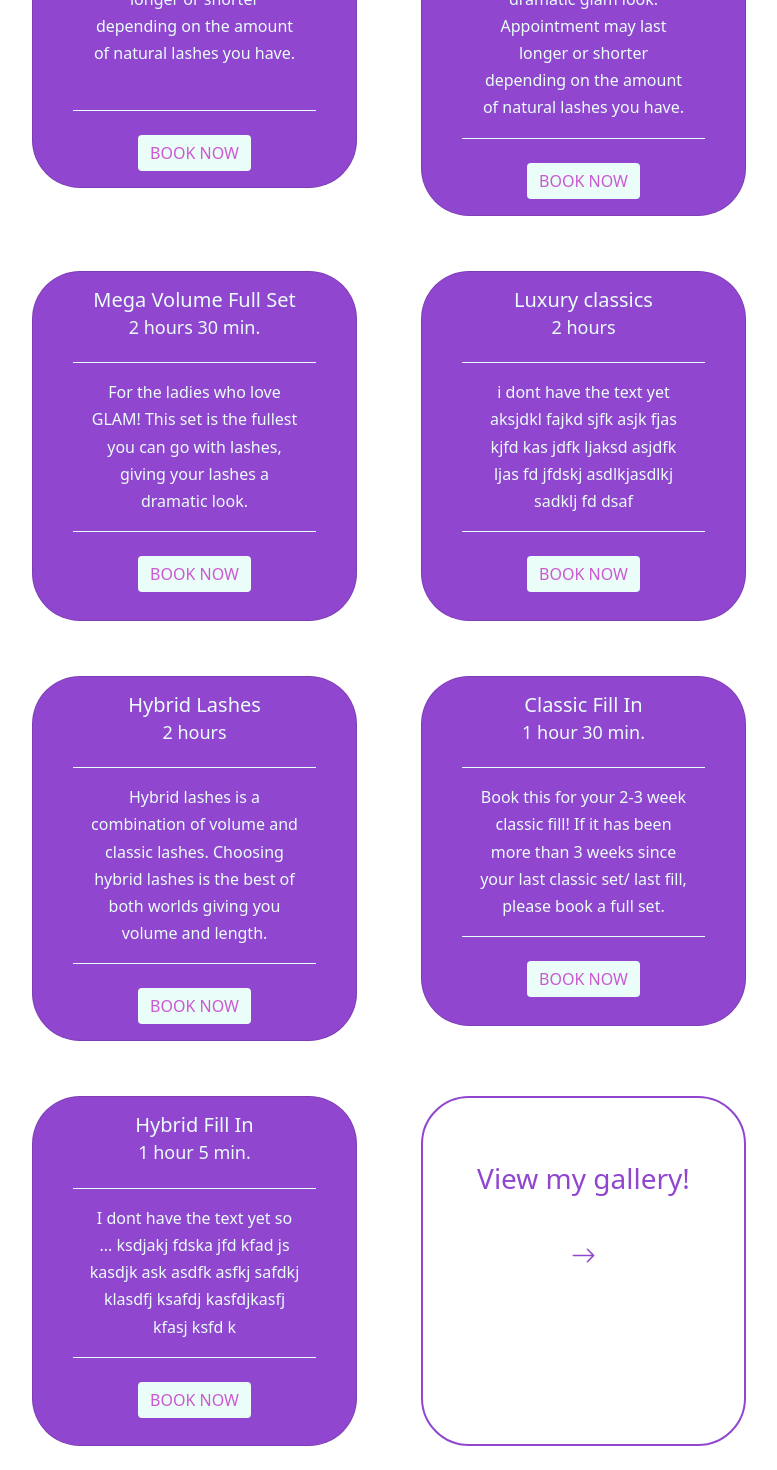
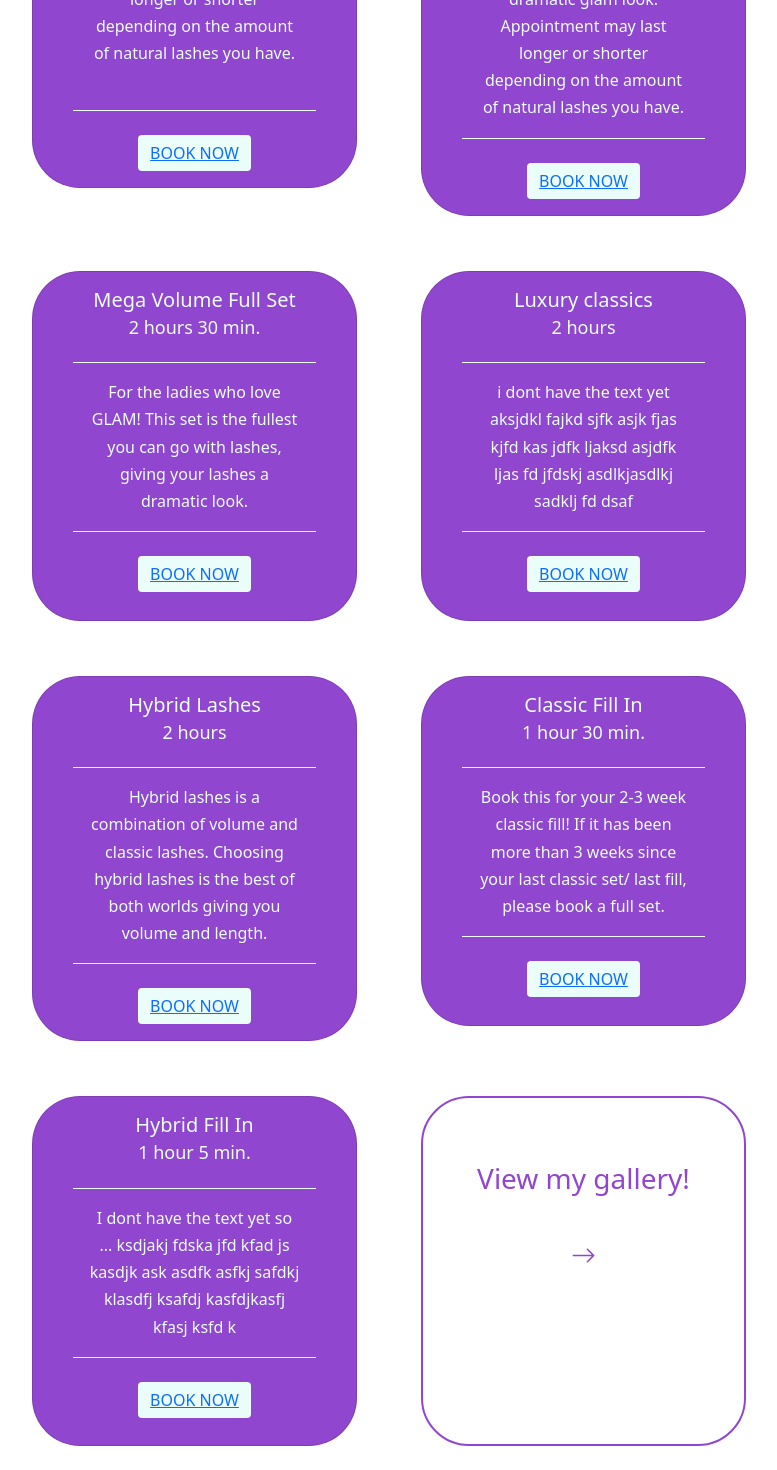
Before and after one commit to rhubbuck/react-lashes-website, a React (Create React App) app in the folder react-lashes-website/: page / in a window 1280 px wide. Shown: the part 2500-3970 px from the top of the page, without its empty margins (251-1028 px from the left). Built offline with nearby package versions, Linux system fonts and the light colour scheme.

Commit message:
schedule links

```diff
--- a/react-lashes-website/src/Gallery.js
+++ b/react-lashes-website/src/Gallery.js
@@ -1,8 +1,12 @@
-import React from 'react'
+import React from 'react';
+import RouteNav from './RouteNav';
 
 const Gallery = () => {
   return (
-    <div>Gallery</div>
+    <div>
+      <RouteNav />
+    Gallery
+    </div>
   )
 }
 
--- a/react-lashes-website/src/Nav.js
+++ b/react-lashes-website/src/Nav.js
@@ -35,7 +35,7 @@ const Navbar = () => {
             <Link className='nav-link' to="/gallery" >Gallery</Link>
             </Nav.Item>
             <Nav.Item>
-            <Nav.Link className='nav-link'>Schedule</Nav.Link>
+            <a className='nav-link' target='_blank' href='https://lashesbyandreaa.as.me/' rel="noreferrer">Schedule</a>
             </Nav.Item>
             <Nav.Item>
             <Link className='nav-link' to="/contact">Contact</Link>
--- a/react-lashes-website/src/Services.js
+++ b/react-lashes-website/src/Services.js
@@ -2,6 +2,7 @@ import React from 'react';
 import './Services.css';
 import { Container} from 'react-bootstrap';
 import { Card, CardImg, Button, Row, Col } from 'react-bootstrap';
+import { Link } from 'react-router-dom';
 import Lash from './Images/lash-filler-pic.jpeg';
 import Arrow from './Images/arrow-right.svg';
 
@@ -39,7 +40,7 @@ const Services = () => {
                             A classic lash set includes one lash extension per natural for a noticeable yet wearable look!
                             Appointment may last longer or shorter depending on the amount of natural lashes you have.
                             </Card.Text>
-                            <Button className='book-button'>BOOK NOW</Button>
+                            <Button className='book-button'><a target='_blank' href='https://lashesbyandreaa.as.me/' rel="noreferrer">BOOK NOW</a></Button>
                         </Card.Body>
                     </Card>
                     </Col>
@@ -53,7 +54,7 @@ const Services = () => {
                             per natural lash for a dramatic glam look. Appointment may last longer or shorter depending
                             on the amount of natural lashes you have.
                             </Card.Text>
-                            <Button className='book-button'>BOOK NOW</Button>
+                            <Button className='book-button'><a target='_blank' href='https://lashesbyandreaa.as.me/' rel="noreferrer">BOOK NOW</a></Button>
                         </Card.Body>
                     </Card>
                 </Col>
@@ -68,7 +69,7 @@ const Services = () => {
                             For the ladies who love GLAM! This set is the fullest you can go with lashes,
                             giving your lashes a dramatic look.
                             </Card.Text>
-                            <Button className='book-button'>BOOK NOW</Button>
+                            <Button className='book-button'><a target='_blank' href='https://lashesbyandreaa.as.me/' rel="noreferrer">BOOK NOW</a></Button>
                         </Card.Body>
                     </Card>
                     </Col>
@@ -81,7 +82,7 @@ const Services = () => {
                             i dont have the text yet aksjdkl fajkd sjfk asjk fjas kjfd kas jdfk
                             ljaksd asjdfk ljas fd jfdskj asdlkjasdlkj sadklj fd dsaf
                             </Card.Text>
-                            <Button className='book-button'>BOOK NOW</Button>
+                            <Button className='book-button'><a target='_blank' href='https://lashesbyandreaa.as.me/' rel="noreferrer">BOOK NOW</a></Button>
                         </Card.Body>
                     </Card>
                 </Col>
@@ -96,7 +97,7 @@ const Services = () => {
                             Hybrid lashes is a combination of volume and classic lashes.
                             Choosing hybrid lashes is the best of both worlds giving you volume and length.
                             </Card.Text>
-                            <Button className='book-button'>BOOK NOW</Button>
+                            <Button className='book-button'><a target='_blank' href='https://lashesbyandreaa.as.me/' rel="noreferrer">BOOK NOW</a></Button>
                         </Card.Body>
                     </Card>
                 </Col>
@@ -109,7 +110,7 @@ const Services = () => {
                             Book this for your 2-3 week classic fill! If it has been more than 3 weeks
                             since your last classic set/ last fill, please book a full set.
                             </Card.Text>
-                            <Button className='book-button'>BOOK NOW</Button>
+                            <Button className='book-button'><a target='_blank' href='https://lashesbyandreaa.as.me/' rel="noreferrer">BOOK NOW</a></Button>
                         </Card.Body>
                     </Card>
                 </Col>
@@ -124,14 +125,18 @@ const Services = () => {
                             I dont have the text yet so ... ksdjakj fdska jfd kfad js
                             kasdjk ask asdfk asfkj safdkj klasdfj ksafdj kasfdjkasfj kfasj ksfd k
                             </Card.Text>
-                            <Button className='book-button'>BOOK NOW</Button>
+                            <Button className='book-button'><a target='_blank' href='https://lashesbyandreaa.as.me/' rel="noreferrer">BOOK NOW</a></Button>
                         </Card.Body>
                     </Card>
                 </Col>
                 <Col>
                     <Card className='service-card' id='gallery-card'>
                         <h3 className='service-gallery-text'>View my gallery!</h3>
-                        <Button className='service-arrow-button'><img src={Arrow} alt='arrow button' style={{width: '25px'}}/></Button>
+                        <Button className='service-arrow-button'>
+                            <Link to='/gallery'>
+                                <img src={Arrow} alt='arrow button' style={{width: '25px'}}/>
+                            </Link>
+                        </Button>
                     </Card>
                 </Col>
             </Row>
```
